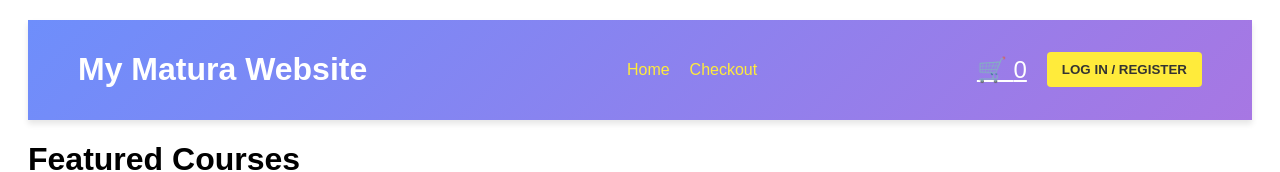
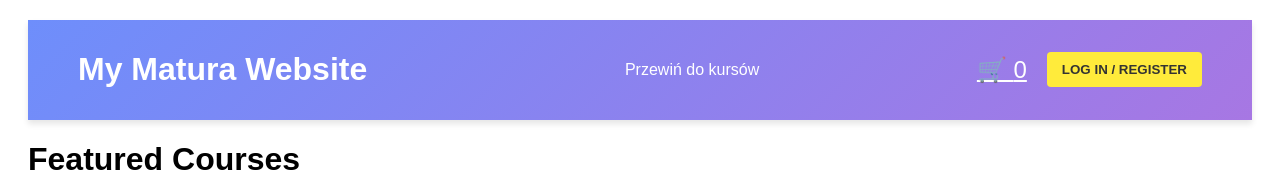
Before and after one commit to fraorzi/Website_Course_Exam, a React (Create React App) app: page / in a window 1280 px wide. Shown: the top 172 px of the page. Built offline with nearby package versions, Linux system fonts and the light colour scheme.

Commit message:
implemented scroll in header

```diff
--- a/src/components/Header/Header.js
+++ b/src/components/Header/Header.js
@@ -1,5 +1,6 @@
 import React, { useState, useEffect } from 'react';
 import { Link, NavLink, useNavigate } from 'react-router-dom';
+import { Link as ScrollLink } from 'react-scroll';
 import './Header.scss';
 import { useCart } from '../CartContext/CartContext';
 import { FaUser } from 'react-icons/fa';
@@ -47,8 +48,12 @@ const Header = () => {
             </div>
             <nav className="main-nav">
                 <ul>
-                    <li><NavLink to="/" exact className="active">Home</NavLink></li>
-                    <li><NavLink to="/checkout" className="active">Checkout</NavLink></li>
+                    <li>
+                        <ScrollLink to="coursesSection" spy={true} smooth={true} duration={500}>
+                        Przewiń do kursów
+                        </ScrollLink>
+                    </li>
+
                 </ul>
             </nav>
             <div className="user-options">
--- a/src/pages/Home/Home.js
+++ b/src/pages/Home/Home.js
@@ -5,7 +5,7 @@ function Home() {
     const courseIds = [1, 2, 3];
 
     return (
-        <div>
+        <div id="coursesSection">
             <h1>Featured Courses</h1>
             {courseIds.map(courseId => (
                 <CourseDescription key={courseId} courseId={courseId} />
```
